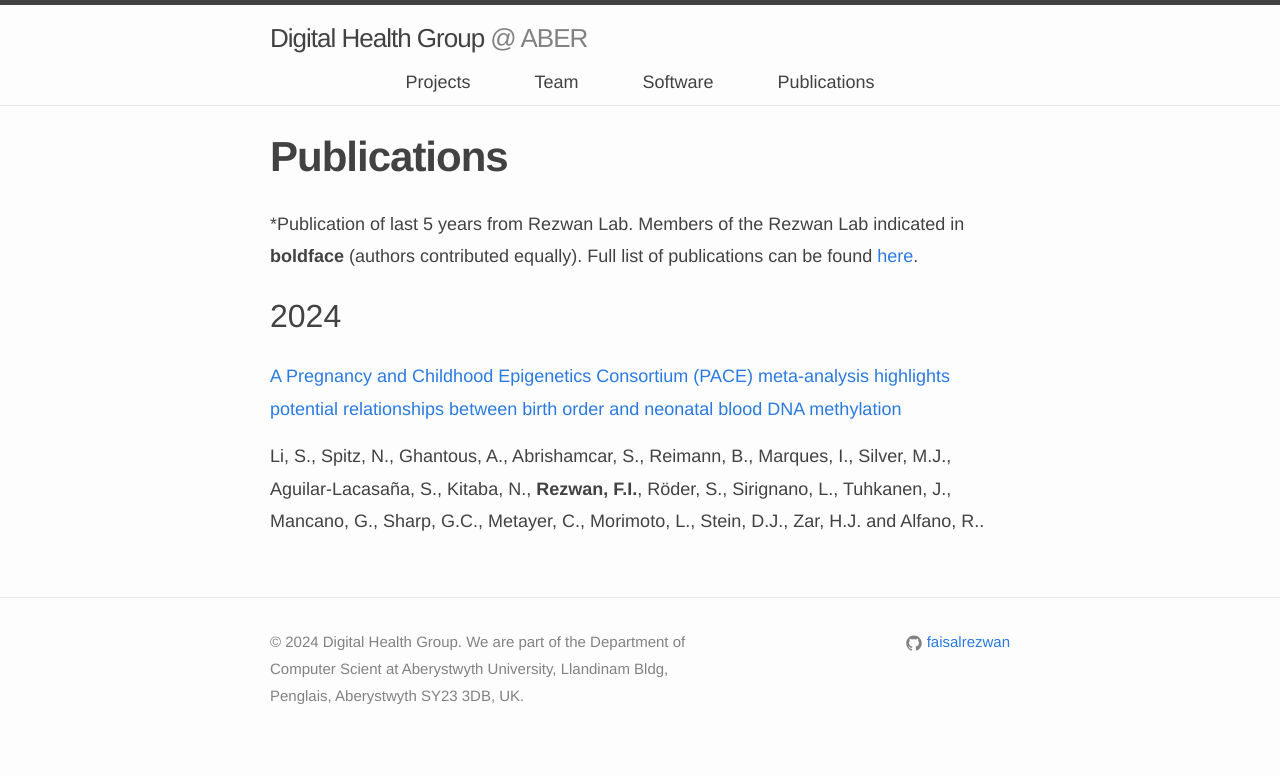
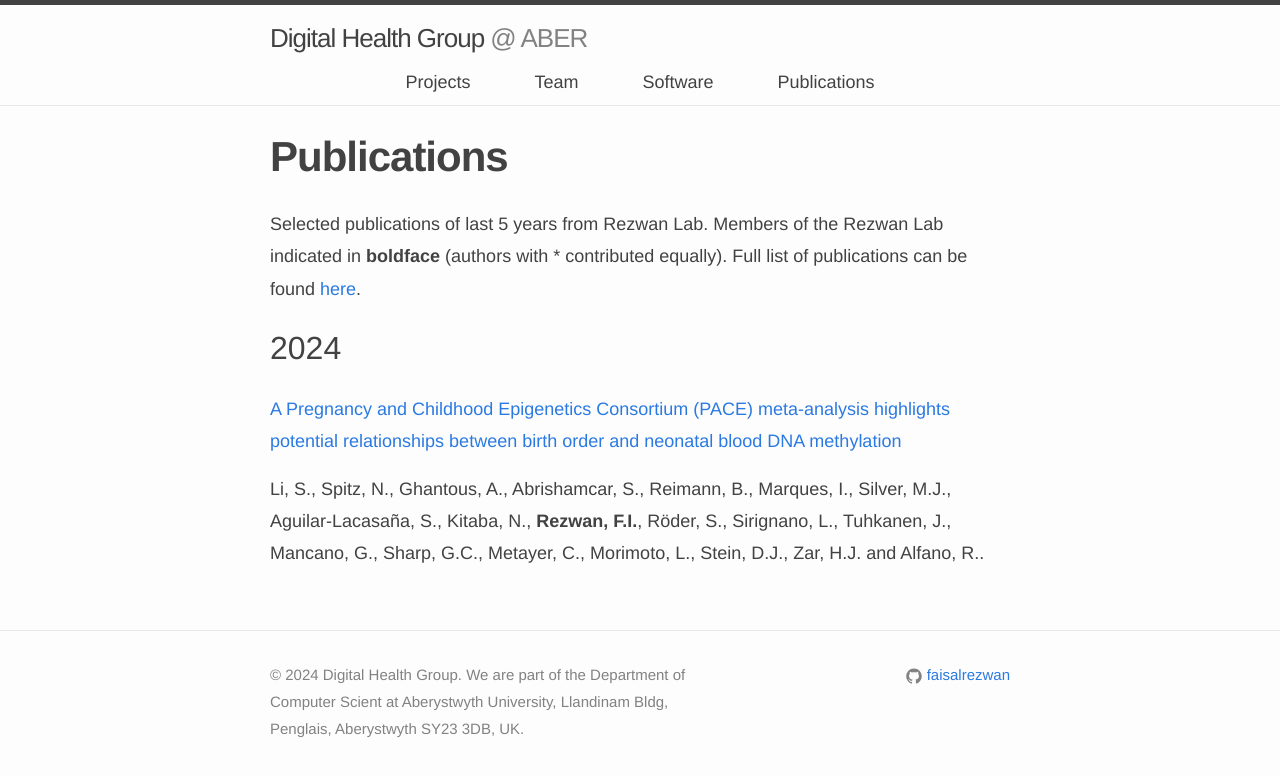
Before and after one commit to rezwanlab/Test, a Jekyll site: the page built from _pages/publications/index.md, in a window 1280 px wide. Shown: the top 776 px of the page. Built offline with Jekyll 4.4.1, drawn with Linux system fonts in a browser that asks for light colours; nearby versions of some CDN libraries.

Commit message:
Publication index amenments

```diff
--- a/_pages/publications/index.md
+++ b/_pages/publications/index.md
@@ -6,7 +6,7 @@ toggle: on
 rank: 4
 ---
 
-\*Publication of last 5 years from Rezwan Lab. Members of the Rezwan Lab indicated in **boldface** (authors contributed equally). Full list of publications can be found [here](https://orcid.org/0000-0001-9921-222X). <br>
+Selected publications of last 5 years from Rezwan Lab. Members of the Rezwan Lab indicated in **boldface** (authors with \* contributed equally). Full list of publications can be found [here](https://orcid.org/0000-0001-9921-222X). <br>
 
 
 ## 2024
```
